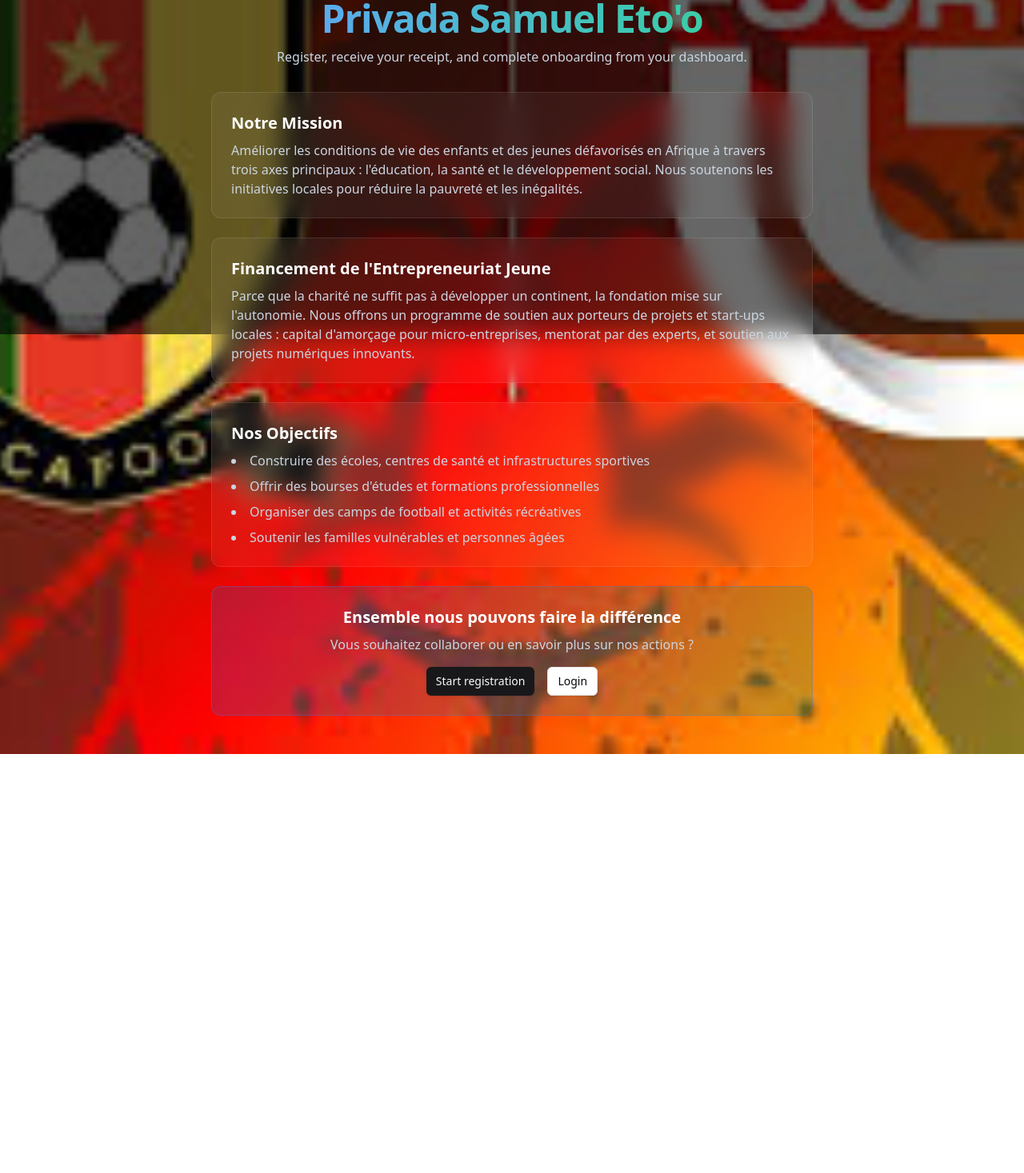
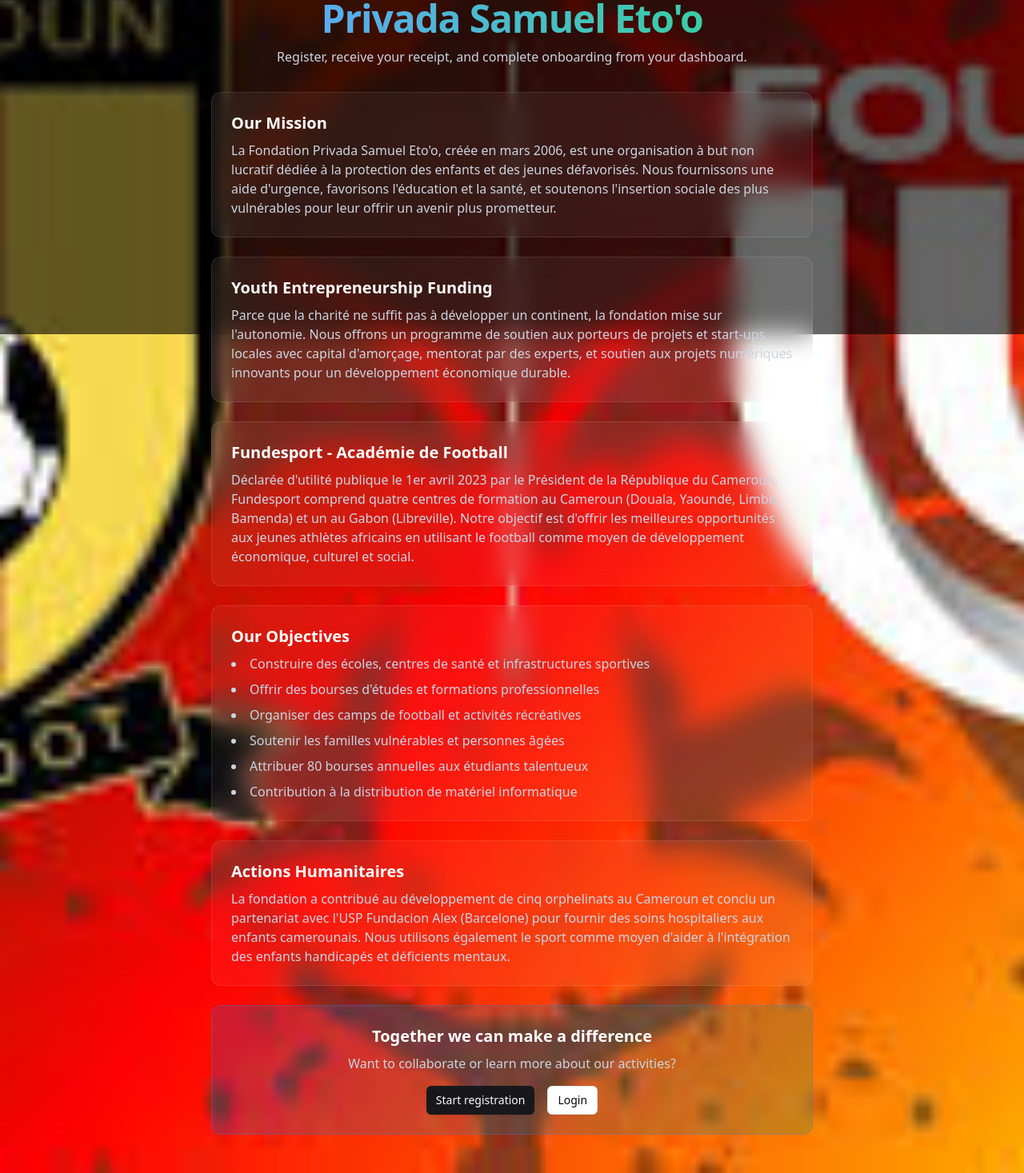
Before and after one commit to Ze-one/LAFONDATION, a Next.js app: page / in a window 1280 px wide. Shown: the part 382-1849 px from the top of the page at 80% size. Before the commit the page ends 1325 px from the top, so only its background shows below. Built offline with nearby package versions, Linux system fonts and the light colour scheme.

Commit message:
fix: escape apostrophes in JSX, add more foundation info

```diff
--- a/src/app/page.tsx
+++ b/src/app/page.tsx
@@ -25,7 +25,7 @@
           FECAF00T
         </p>
         <h1 className="mt-1 sm:mt-2 text-2xl sm:text-4xl md:text-5xl font-semibold tracking-tight bg-clip-text text-transparent bg-gradient-to-r from-blue-400 to-emerald-400">
-          {t("welcome")} à la Fondation Privada Samuel Eto'o
+          {t("welcome")} à la Fondation Privada Samuel Eto&apos;o
         </h1>
         <p className="mt-2 sm:mt-3 text-sm sm:text-base text-slate-300">
           {t("tagline")}
@@ -34,33 +34,49 @@
 
       <div className="grid gap-4 sm:gap-6 z-10 w-full max-w-3xl px-2">
         <div className="bg-white/5 backdrop-blur-lg border border-white/10 rounded-xl p-4 sm:p-6 text-center sm:text-left">
-          <h2 className="text-lg sm:text-xl font-bold text-white mb-2">Notre Mission</h2>
+          <h2 className="text-lg sm:text-xl font-bold text-white mb-2">{t("ourMission")}</h2>
           <p className="text-sm sm:text-base text-slate-300">
-            Améliorer les conditions de vie des enfants et des jeunes défavorisés en Afrique à travers trois axes principaux : l'éducation, la santé et le développement social. Nous soutenons les initiatives locales pour réduire la pauvreté et les inégalités.
+            La Fondation Privada Samuel Eto&apos;o, créée en mars 2006, est une organisation à but non lucratif dédiée à la protection des enfants et des jeunes défavorisés. Nous fournissons une aide d&apos;urgence, favorisons l&apos;éducation et la santé, et soutenons l&apos;insertion sociale des plus vulnérables pour leur offrir un avenir plus prometteur.
           </p>
         </div>
 
         <div className="bg-white/5 backdrop-blur-lg border border-white/10 rounded-xl p-4 sm:p-6 text-center sm:text-left">
-          <h2 className="text-lg sm:text-xl font-bold text-white mb-2">Financement de l'Entrepreneuriat Jeune</h2>
+          <h2 className="text-lg sm:text-xl font-bold text-white mb-2">{t("entrepreneurship")}</h2>
           <p className="text-sm sm:text-base text-slate-300">
-            Parce que la charité ne suffit pas à développer un continent, la fondation mise sur l'autonomie. Nous offrons un programme de soutien aux porteurs de projets et start-ups locales : capital d'amorçage pour micro-entreprises, mentorat par des experts, et soutien aux projets numériques innovants.
+            Parce que la charité ne suffit pas à développer un continent, la fondation mise sur l&apos;autonomie. Nous offrons un programme de soutien aux porteurs de projets et start-ups locales avec capital d&apos;amorçage, mentorat par des experts, et soutien aux projets numériques innovants pour un développement économique durable.
           </p>
         </div>
 
         <div className="bg-white/5 backdrop-blur-lg border border-white/10 rounded-xl p-4 sm:p-6 text-center sm:text-left">
-          <h2 className="text-lg sm:text-xl font-bold text-white mb-2">Nos Objectifs</h2>
+          <h2 className="text-lg sm:text-xl font-bold text-white mb-2">Fundesport - Académie de Football</h2>
+          <p className="text-sm sm:text-base text-slate-300">
+            Déclarée d&apos;utilité publique le 1er avril 2023 par le Président de la République du Cameroun, Fundesport comprend quatre centres de formation au Cameroun (Douala, Yaoundé, Limbé, Bamenda) et un au Gabon (Libreville). Notre objectif est d&apos;offrir les meilleures opportunités aux jeunes athlètes africains en utilisant le football comme moyen de développement économique, culturel et social.
+          </p>
+        </div>
+
+        <div className="bg-white/5 backdrop-blur-lg border border-white/10 rounded-xl p-4 sm:p-6 text-center sm:text-left">
+          <h2 className="text-lg sm:text-xl font-bold text-white mb-2">{t("objectives")}</h2>
           <ul className="text-sm sm:text-base text-slate-300 space-y-2 list-disc list-inside">
             <li>Construire des écoles, centres de santé et infrastructures sportives</li>
-            <li>Offrir des bourses d'études et formations professionnelles</li>
+            <li>Offrir des bourses d&apos;études et formations professionnelles</li>
             <li>Organiser des camps de football et activités récréatives</li>
             <li>Soutenir les familles vulnérables et personnes âgées</li>
+            <li>Attribuer 80 bourses annuelles aux étudiants talentueux</li>
+            <li>Contribution à la distribution de matériel informatique</li>
           </ul>
         </div>
 
+        <div className="bg-white/5 backdrop-blur-lg border border-white/10 rounded-xl p-4 sm:p-6 text-center sm:text-left">
+          <h2 className="text-lg sm:text-xl font-bold text-white mb-2">Actions Humanitaires</h2>
+          <p className="text-sm sm:text-base text-slate-300">
+            La fondation a contribué au développement de cinq orphelinats au Cameroun et conclu un partenariat avec l&apos;USP Fundacion Alex (Barcelone) pour fournir des soins hospitaliers aux enfants camerounais. Nous utilisons également le sport comme moyen d&apos;aider à l&apos;intégration des enfants handicapés et déficients mentaux.
+          </p>
+        </div>
+
         <div className="text-center bg-gradient-to-r from-blue-600/20 to-emerald-600/20 rounded-xl p-4 sm:p-6 border border-blue-500/30">
-          <p className="text-white font-semibold text-lg sm:text-xl mb-2">Ensemble nous pouvons faire la différence</p>
+          <p className="text-white font-semibold text-lg sm:text-xl mb-2">{t("togetherWeCan")}</p>
           <p className="text-slate-300 text-sm sm:text-base mb-4">
-            Vous souhaitez collaborer ou en savoir plus sur nos actions ?
+            {t("collaborate")}
           </p>
           <div className="flex flex-col sm:flex-row gap-3 sm:gap-4 justify-center">
             <Button asChild size="sm" className="sm:size-lg w-full sm:w-auto">
```
